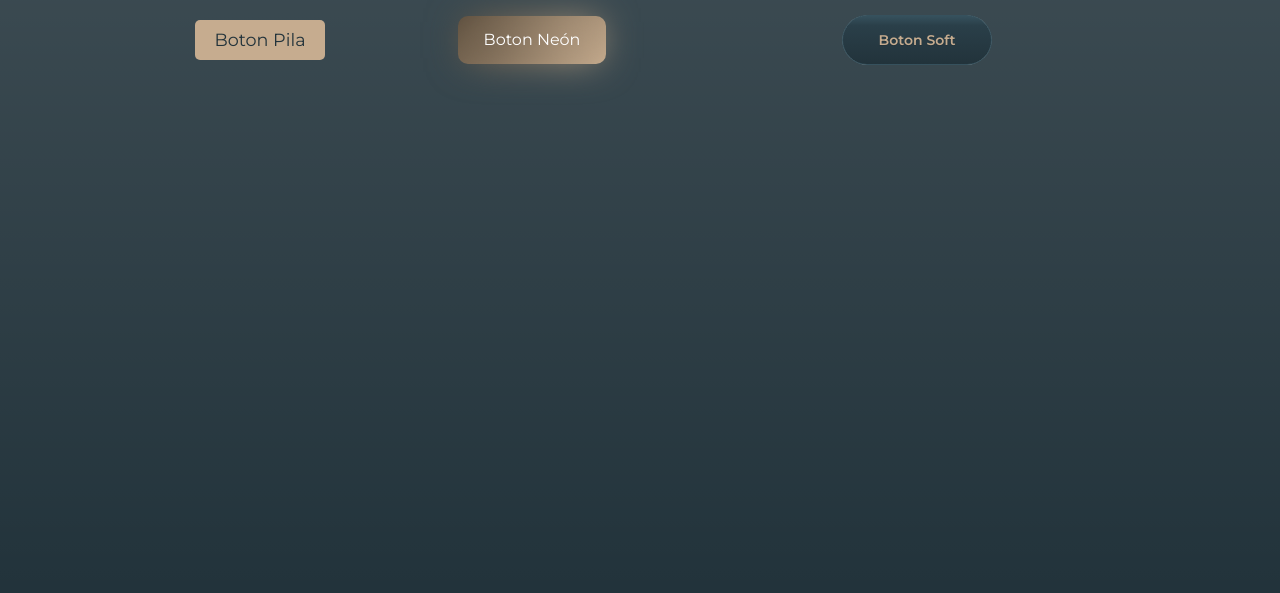
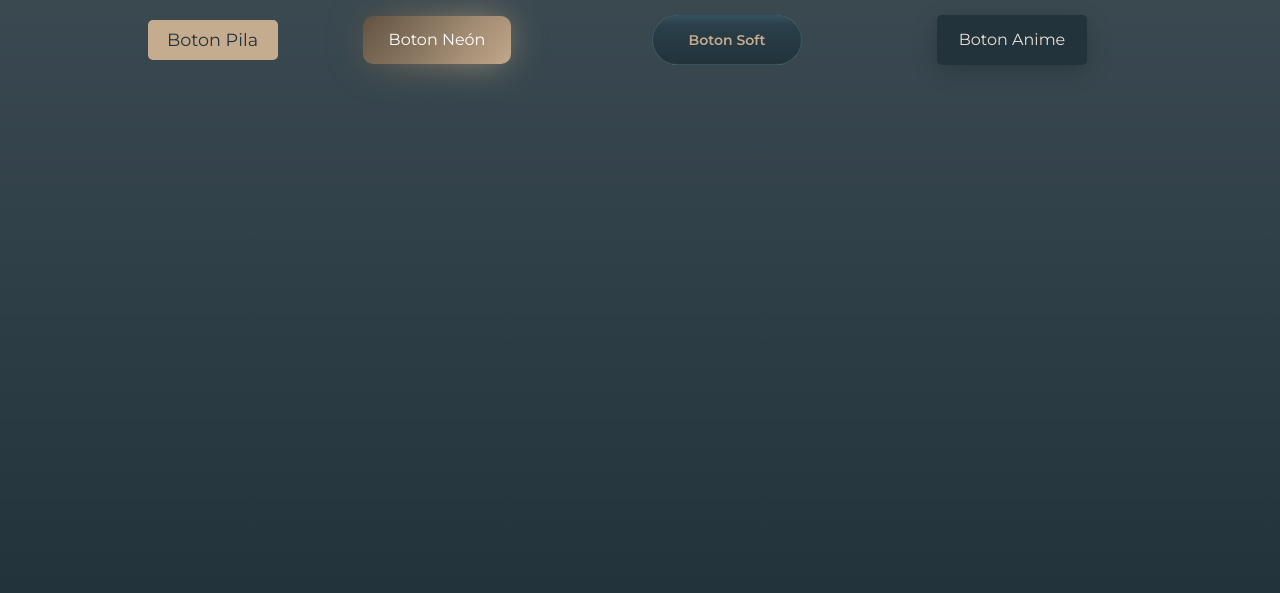
Before and after one commit to cecortes/bootstrapTemplate, a website: page app/index.html in a window 1280 px wide. Shown: the part 207-800 px from the top of the page. Drawn offline with nearby package versions, Linux system fonts and the light colour scheme.

Commit message:
btnAnime added

```diff
--- a/app/index.html
+++ b/app/index.html
@@ -49,7 +49,7 @@
 
       <div class="row">
 
-        <div class="col-4 pt-4 align-self-center">
+        <div class="col-3 pt-4 align-self-center">
 
           <button class="btnPila">
             Boton Pila
@@ -57,7 +57,7 @@
 
         </div>
 
-        <div class="col-4 pt-4 align-self-center">
+        <div class="col-3 pt-4 align-self-center">
 
           <button class="btnNeon">
             Boton Neón
@@ -65,10 +65,18 @@
 
         </div>
 
-        <div class="col-4 pt-4 align-self-center">
+        <div class="col-3 pt-4 align-self-center">
 
           <button class="btnSoft">
             Boton Soft
+          </button>
+
+        </div>
+
+        <div class="col-3 pt-4 align-self-center">
+
+          <button class="btnAnime">
+            Boton Anime
           </button>
 
         </div>
--- a/app/scss/custom.scss
+++ b/app/scss/custom.scss
@@ -165,4 +165,76 @@ $theme-colors: map-merge($theme-colors, $custom-colors);
     0 -6px 4px #3d4b51, inset 0 0 5px 3px #354c56, inset 0 0 30px #22333b;
 }
 
+/* From Uiverse.io by abrahamcalsin */
+.btnAnime {
+  width: 150px;
+  height: 50px;
+  position: relative;
+  display: flex;
+  justify-content: center;
+  align-items: center;
+  border-radius: 5px;
+  background: var(--bs-azul);
+  font-family: "Montserrat", sans-serif;
+  box-shadow: 0px 6px 24px 0px rgba(0, 0, 0, 0.2);
+  overflow: hidden;
+  cursor: pointer;
+  border: none;
+  color: var(--bs-fondo);
+}
+
+.btnAnime:after {
+  content: " ";
+  width: 0%;
+  height: 100%;
+  background: linear-gradient(
+    90deg,
+    rgba(255, 255, 255, 0.1),
+    var(--bs-cafe_cla)
+  );
+  position: absolute;
+  transition: all 0.4s ease-in-out;
+  right: 0;
+  color: #22333b;
+}
+
+.btnAnime:hover::after {
+  right: auto;
+  left: 0;
+  width: 100%;
+}
+
+.btnAnime span {
+  text-align: center;
+  text-decoration: none;
+  width: 100%;
+  padding: 18px 25px;
+  color: #090909;
+  font-size: 1.125em;
+  font-weight: 700;
+  letter-spacing: 0.3em;
+  z-index: 20;
+  transition: all 0.3s ease-in-out;
+}
+
+.btnAnime:hover span {
+  color: #11171c;
+  animation: scaleUp 0.3s ease-in-out;
+}
+
+@keyframes scaleUp {
+  0% {
+    transform: scale(1);
+  }
+
+  50% {
+    transform: scale(0.95);
+  }
+
+  100% {
+    transform: scale(1);
+    color: #22333b;
+  }
+}
+
 /* --> -------------- <-- */
```
Also changed, not shown: app/css/custom.css, app/scss/custom.css, 1 other file.
